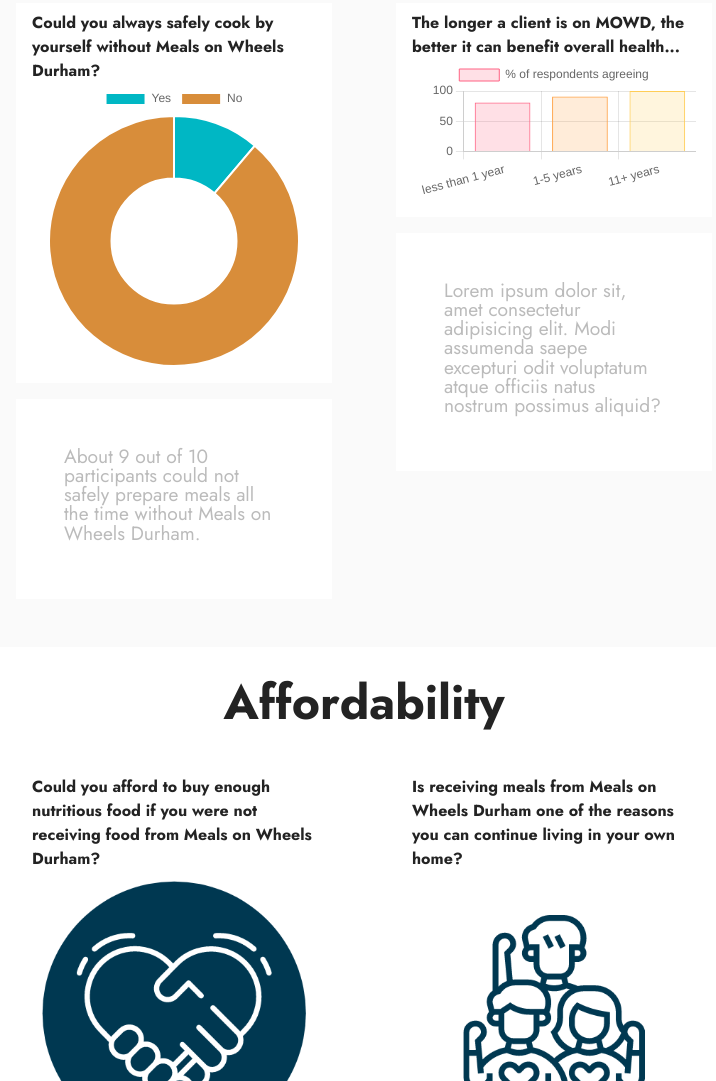
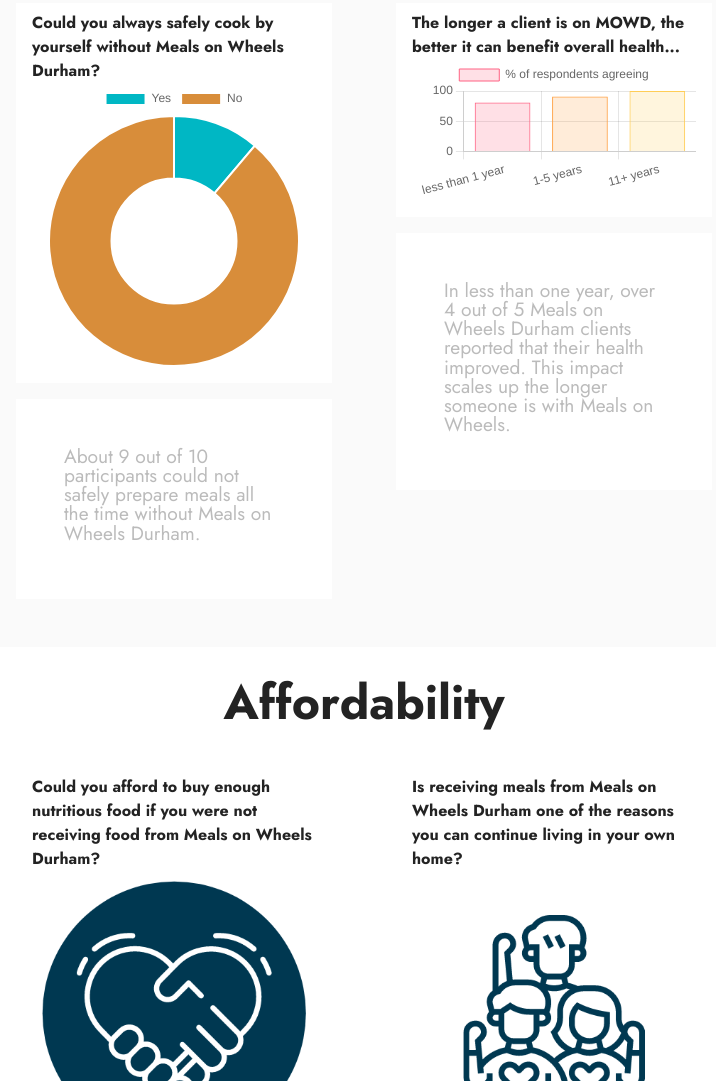
Before and after one commit to code4charity-ncssm/meals-on-wheels, a plain HTML site: page index.html in a window 1280 px wide. Shown: the part 1850-2931 px from the top of the page, without its empty margins (276-992 px from the left). Drawn offline with nearby package versions, Linux system fonts and the light colour scheme; files that its build step writes are made by us from their sources.

Commit message:
Replace filler text on client health question

```diff
--- a/index.html
+++ b/index.html
@@ -182,8 +182,8 @@
                             <div class="item-content">
 
                                 <h6 class="item-subtitle mbr-fonts-style mt-1 display-7">
-                                    Lorem ipsum dolor sit, amet consectetur adipisicing elit. Modi assumenda saepe
-                                    excepturi odit voluptatum atque officiis natus nostrum possimus aliquid?</h6>
+                                    In less than one year, over 4 out of 5 Meals on Wheels Durham clients reported
+                                that their health improved. This impact scales up the longer someone is with Meals on Wheels.</h6>
                             </div>
                         </div>
 
```
